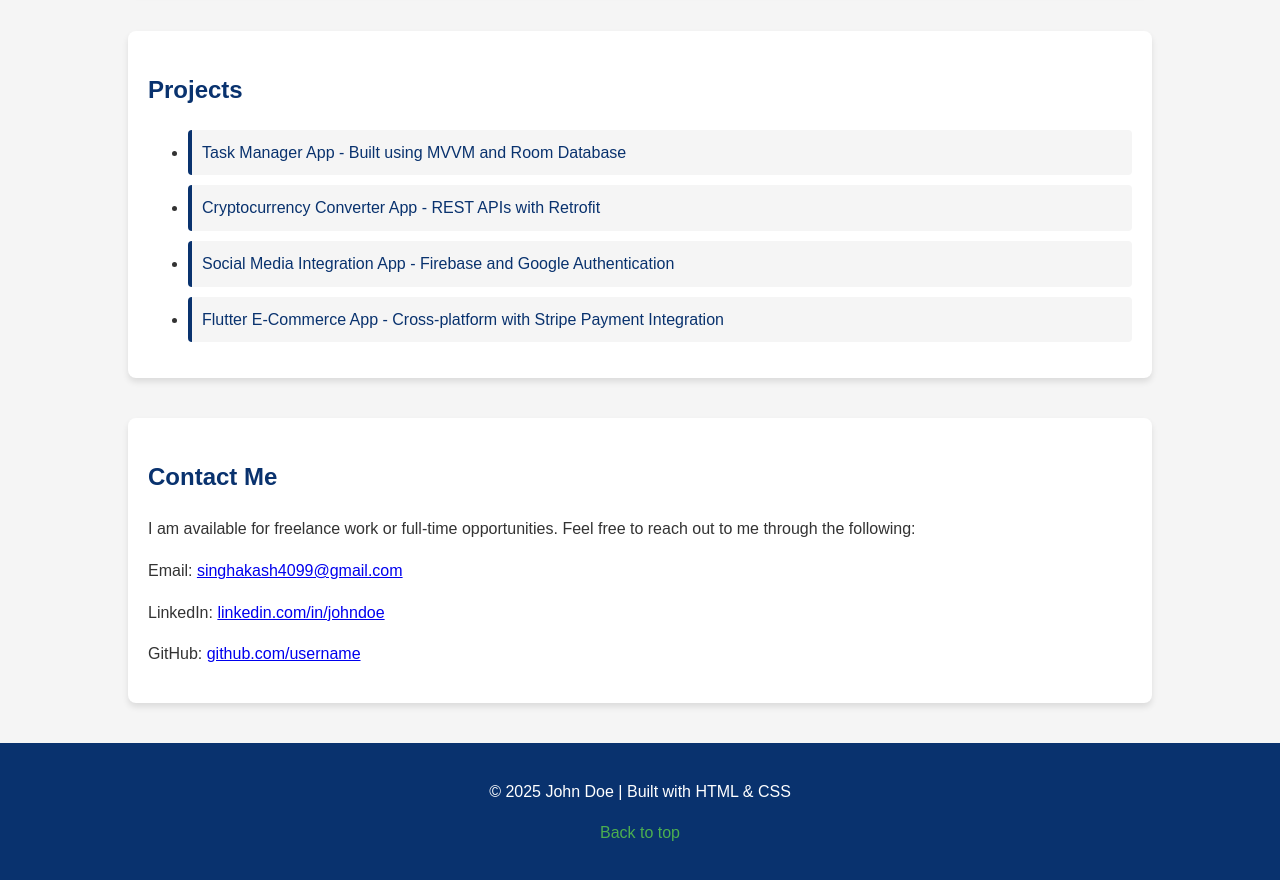
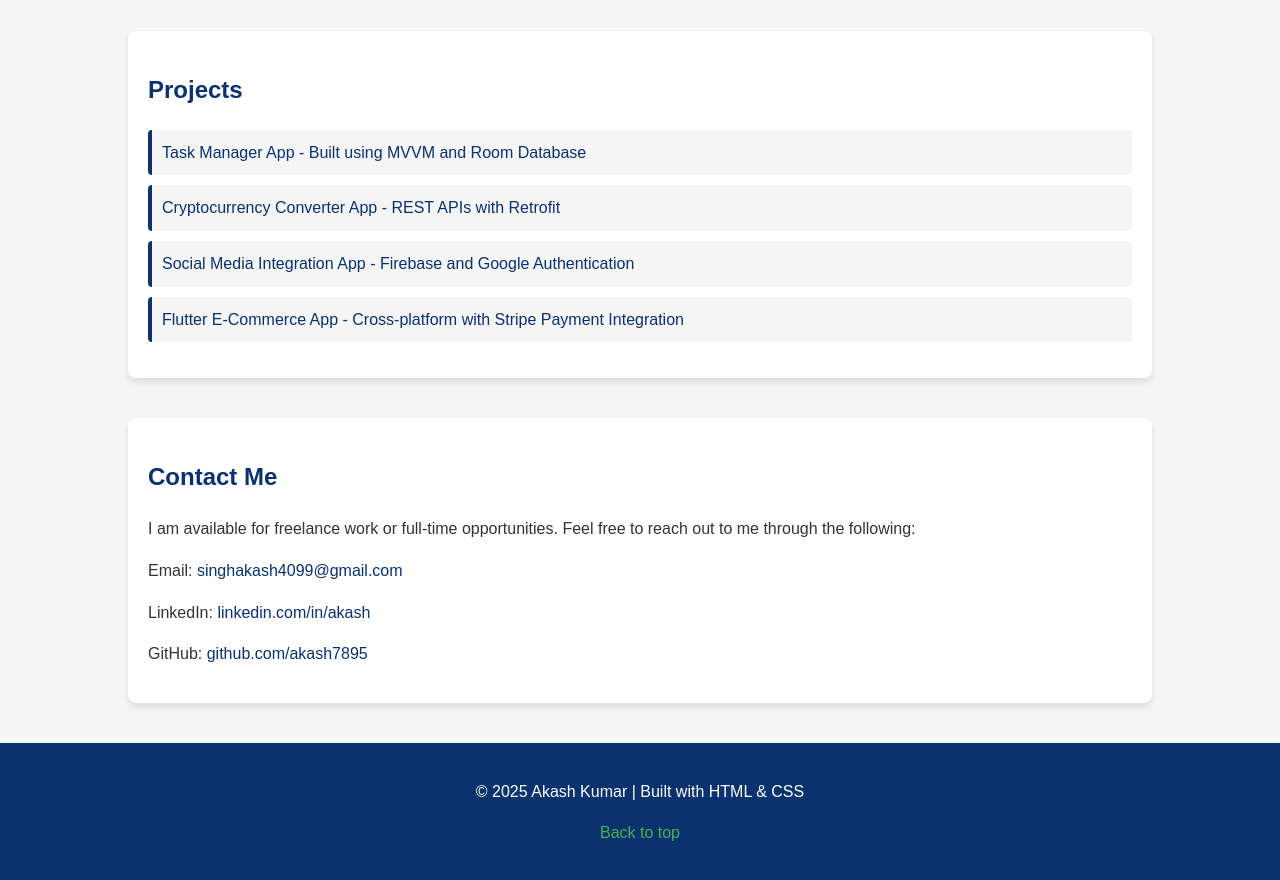
Before and after one commit to akashsingh7895/html_file_portfolio, a plain HTML site: page index.html in a window 1280 px wide. Shown: the part 920-1800 px from the top of the page. Drawn offline with Linux system fonts and the light colour scheme.

Commit message:
Updated portfolio with CSS and animations

```diff
--- a/index.html
+++ b/index.html
@@ -12,6 +12,7 @@
             background-color: #f5f5f5;
             color: #333;
             line-height: 1.6;
+            overflow-x: hidden;
         }
 
         header {
@@ -19,6 +20,7 @@
             color: white;
             padding: 20px 0;
             text-align: center;
+            animation: fadeInDown 1s ease-in-out;
         }
 
         header h1 {
@@ -42,6 +44,7 @@
             padding: 20px;
             border-radius: 8px;
             box-shadow: 0 4px 6px rgba(0, 0, 0, 0.1);
+            animation: fadeInUp 1s ease-in-out;
         }
 
         .section h2 {
@@ -49,27 +52,31 @@
             margin-bottom: 20px;
         }
 
-        .skills ul,
-        .projects ul {
+        ul {
             list-style: none;
             padding: 0;
         }
 
-        .skills li,
-        .projects li {
+        li {
             margin: 10px 0;
             padding: 10px;
             background: #f5f5f5;
             border-left: 4px solid #09326e;
             border-radius: 4px;
+            transition: transform 0.3s ease, background-color 0.3s ease;
         }
 
-        .projects li a {
+        li:hover {
+            transform: scale(1.02);
+            background-color: #e8f0fa;
+        }
+
+        a {
             color: #09326e;
             text-decoration: none;
         }
 
-        .projects li a:hover {
+        a:hover {
             text-decoration: underline;
         }
 
@@ -78,6 +85,7 @@
             padding: 20px;
             background: #09326e;
             color: white;
+            animation: fadeInUp 1s ease-in-out;
         }
 
         footer a {
@@ -87,6 +95,31 @@
 
         footer a:hover {
             text-decoration: underline;
+        }
+
+        /* Animations */
+        @keyframes fadeInDown {
+            from {
+                opacity: 0;
+                transform: translateY(-20px);
+            }
+
+            to {
+                opacity: 1;
+                transform: translateY(0);
+            }
+        }
+
+        @keyframes fadeInUp {
+            from {
+                opacity: 0;
+                transform: translateY(20px);
+            }
+
+            to {
+                opacity: 1;
+                transform: translateY(0);
+            }
         }
     </style>
 </head>
@@ -104,18 +137,16 @@
             <h2>About Me</h2>
             <p>
                 Hi! I'm an experienced Android developer with over 3 years of experience building innovative and
-                high-quality
-                mobile applications. I specialize in **Kotlin**, **Java**, **MVVM architecture**, and **Firebase
-                integration**.
-                I am passionate about creating seamless user experiences and am always eager to learn new tools and
-                technologies.
+                high-quality mobile applications. I specialize in **Kotlin**, **Java**, **MVVM architecture**, and
+                **Firebase integration**. I am passionate about creating seamless user experiences and am always eager
+                to learn new tools and technologies.
             </p>
         </div>
 
         <!-- Skills Section -->
         <div class="section">
             <h2>Skills</h2>
-            <ul class="skills">
+            <ul>
                 <li>Java & Kotlin for Android Development</li>
                 <li>MVVM Architecture & Clean Code Principles</li>
                 <li>Retrofit for REST API Integration</li>
@@ -129,7 +160,7 @@
         <!-- Projects Section -->
         <div class="section">
             <h2>Projects</h2>
-            <ul class="projects">
+            <ul>
                 <li>
                     <a href="https://github.com/username/project1" target="_blank">
                         Task Manager App - Built using MVVM and Room Database
@@ -160,15 +191,15 @@
                 I am available for freelance work or full-time opportunities. Feel free to reach out to me through the
                 following:
             </p>
-            <p>Email: <a href="singhakash4099@gmail.com">singhakash4099@gmail.com</a></p>
-            <p>LinkedIn: <a href="https://www.linkedin.com/in/akash" target="_blank">linkedin.com/in/johndoe</a></p>
-            <p>GitHub: <a href="https://github.com/akash7895" target="_blank">github.com/username</a></p>
+            <p>Email: <a href="mailto:singhakash4099@gmail.com">singhakash4099@gmail.com</a></p>
+            <p>LinkedIn: <a href="https://www.linkedin.com/in/akash" target="_blank">linkedin.com/in/akash</a></p>
+            <p>GitHub: <a href="https://github.com/akash7895" target="_blank">github.com/akash7895</a></p>
         </div>
     </div>
 
     <!-- Footer -->
     <footer>
-        <p>© 2025 John Doe | Built with HTML & CSS</p>
+        <p>© 2025 Akash Kumar | Built with HTML & CSS</p>
         <p>
             <a href="#top">Back to top</a>
         </p>
```
